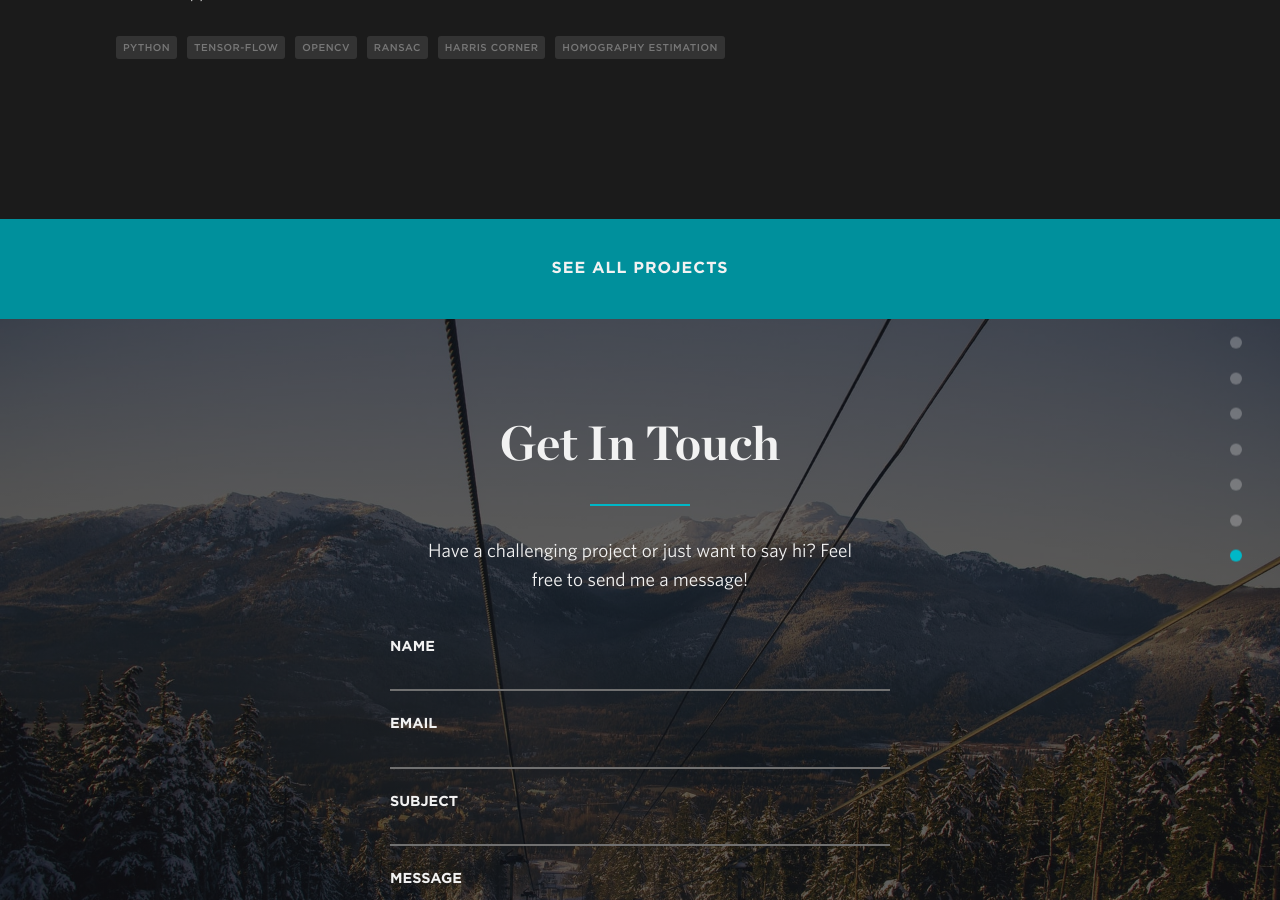
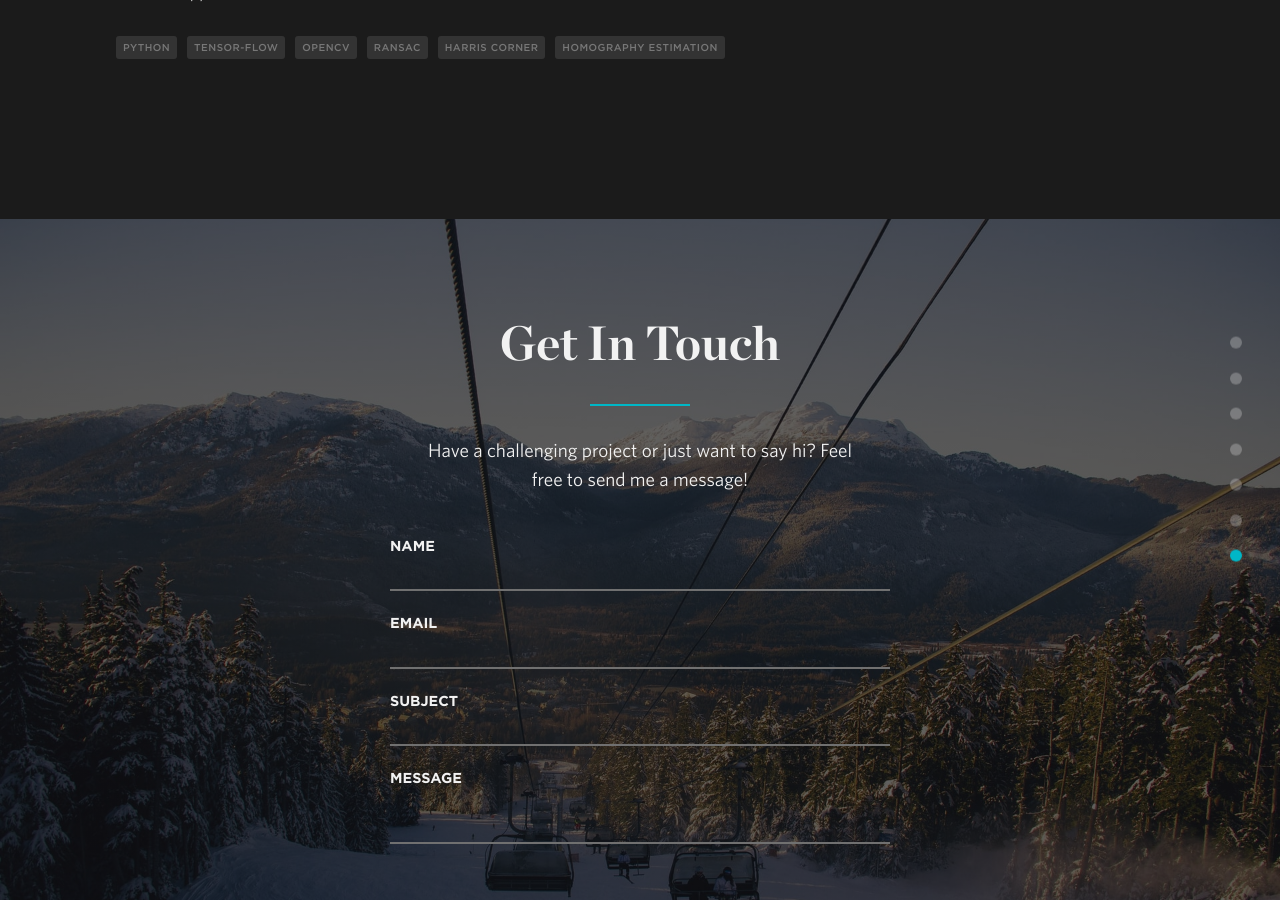
Before and after one commit to sgteja/trailsite.github.io, a Jekyll site: the page built from index.html, in a window 1280 px wide and 900 px high, scrolled down 8364 px. Built offline with Jekyll 4.4.1, drawn with Linux system fonts in a browser that asks for light colours; nearby versions of some CDN libraries.

Commit message:
removing see all porjects

```diff
--- a/_includes/github_btn.html
+++ b/_includes/github_btn.html
@@ -1,4 +1,5 @@
-<a class="block-btn" href="https://github.com/sgteja" target="_blank">
+<!-- <a class="block-btn" href="https://github.com/sgteja" target="_blank">
   <span class="text">See all projects</span>
   <img class="icon" src="img/icons/github.svg" alt="github">
 </a>
+ -->
```
